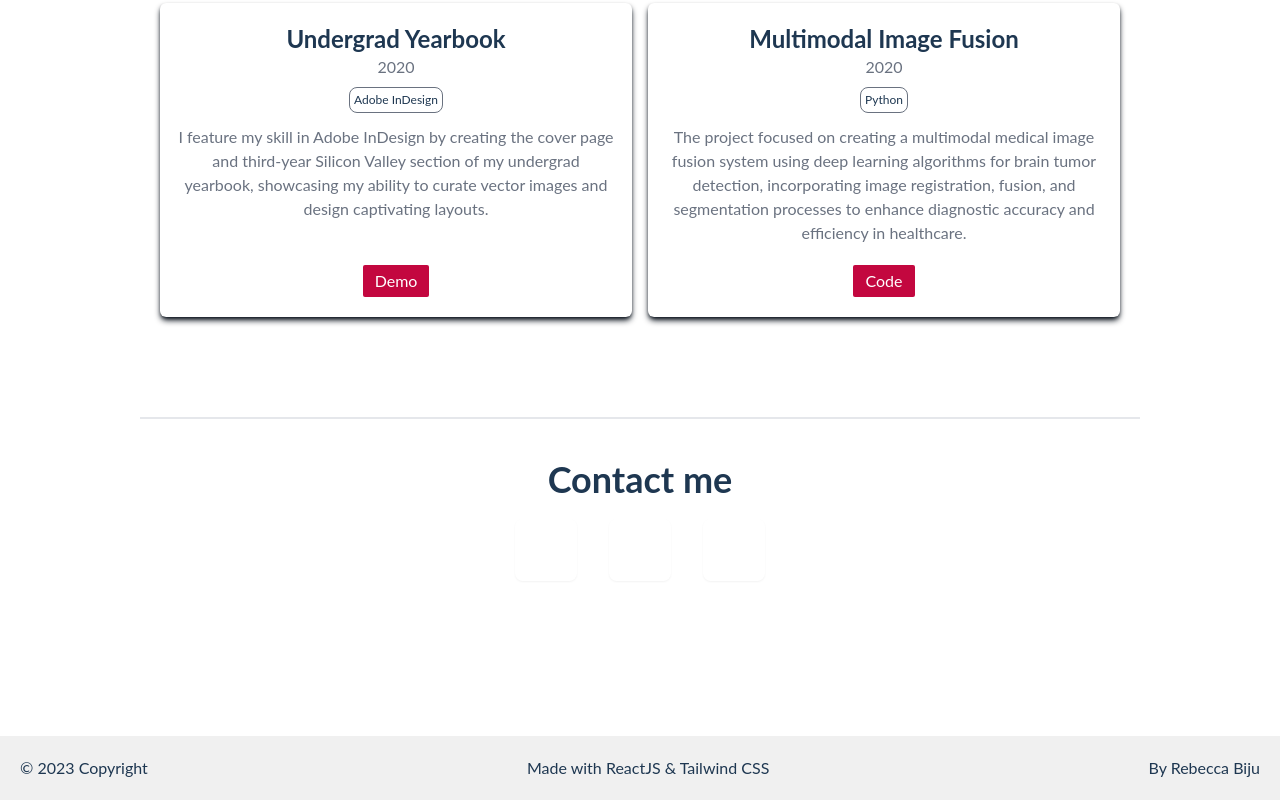
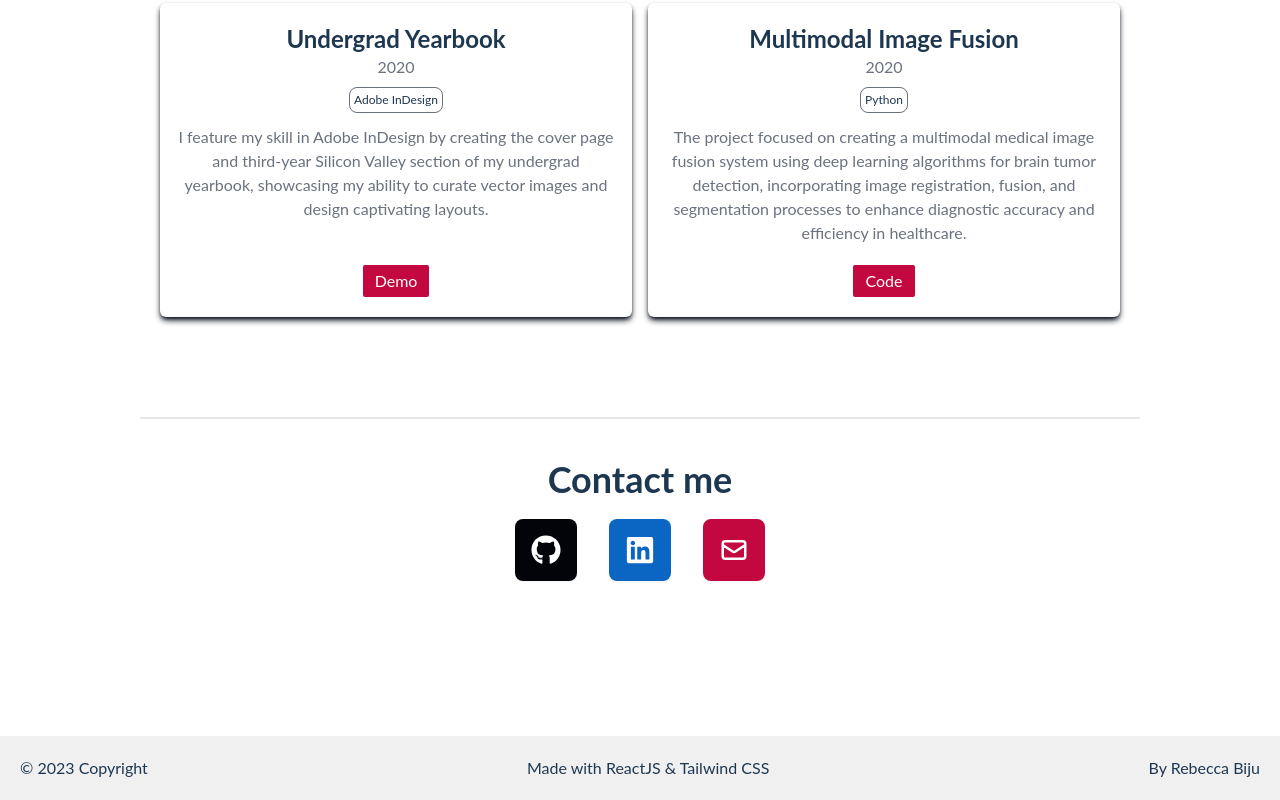
Before and after one commit to beccccaboo/beccccaboo, a React (Create React App) app: page / in a window 1280 px wide. Shown: the part 3569-4369 px from the top of the page. Built offline with nearby package versions, Linux system fonts and the light colour scheme; the HTML template or start-up script is replaced by a standard one.

Commit message:
Contact me colour update

```diff
--- a/src/components/Footer.jsx
+++ b/src/components/Footer.jsx
@@ -8,19 +8,19 @@ const socialLinks = [
 		id: 1,
 		icon: <FaGithub />,
 		url: 'https://github.com/beccccaboo',
-        bgColour: 'githubBlack'
+        bgColour: '#02040a'
 	},
 	{
 		id: 2,
 		icon: <FaLinkedin />,
 		url: 'https://www.linkedin.com/in/rebecca-biju/',
-        bgColour: 'linkedInBlue'
+        bgColour: '#0b65c2'
 	},
 	{
 		id: 3,
 		icon: <HiOutlineMail />,
 		url: 'mailto: rebeccabiju@gmail.com',
-        bgColour: 'mailPink'
+        bgColour: '#C3073F'
 	}
 ];
 
@@ -40,7 +40,8 @@ const Footer = () => {
 								href={link.url}
 								target="__blank"
 								key={link.id}
-								className={`text-white bg-${link.bgColour} hover:bg-gray-100 hover:text-[#1e3751] cursor-pointer rounded-lg shadow-sm p-4 duration-300`}
+								className={`text-white contact cursor-pointer rounded-lg shadow-sm p-4 duration-300`}
+								style={{backgroundColor: link.bgColour}}
 							>
 								<i className="text-xl sm:text-2xl md:text-3xl">
 									{link.icon}
--- a/src/index.css
+++ b/src/index.css
@@ -18,3 +18,8 @@
     @apply py-6;
     @apply text-4xl;
 }
+
+.contact:hover{
+    color: #1e3751;
+    background-color: azure !important;
+}
```
